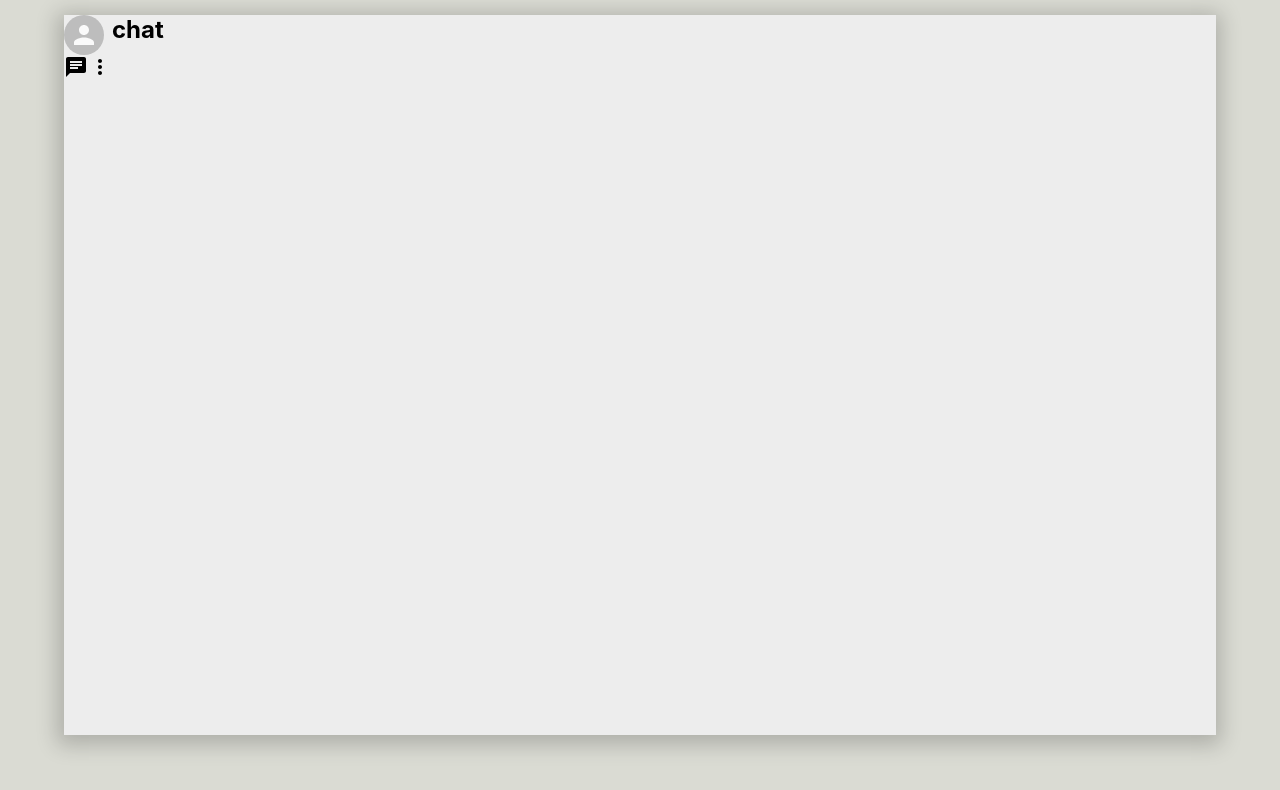
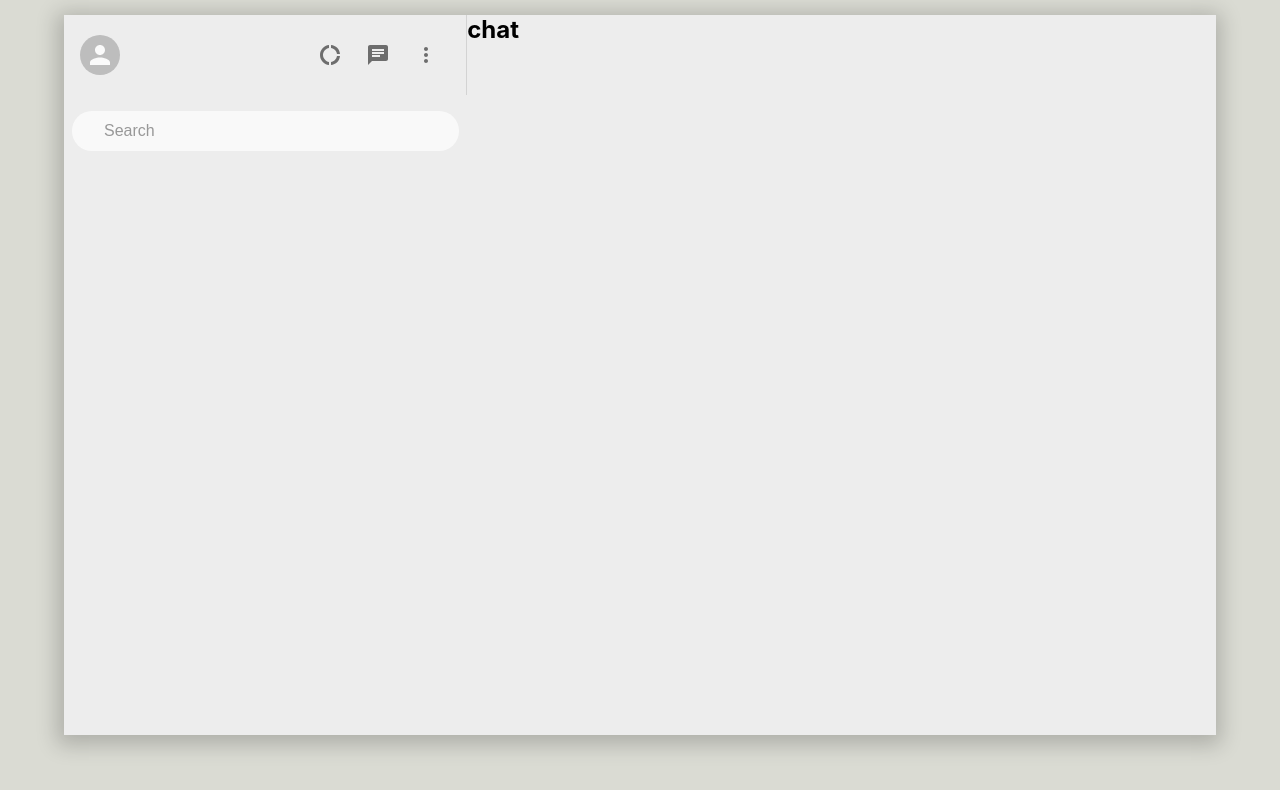
Before and after one commit to isurumanoddev/Siack_Realtime_Chat_Application, a React (Create React App) app: page / in a window 1280 px wide. Shown: the top 790 px of the page. Built offline with nearby package versions, Linux system fonts and the light colour scheme.

Commit message:
Create sidebar component

```diff
--- a/src/App.css
+++ b/src/App.css
@@ -4,11 +4,13 @@
     display: grid;
     place-items: center;
 }.app__body {
-     display: flex;
+     display: grid;
     background: #ededed;
     height: 90vh;
     width: 90vw;
     box-shadow: -1px 4px 20px 6px rgba(0,0,0,0.2);
      margin-top: -50px;
+    grid-template-columns: 0.35fr 0.65fr;
+
 
  }
--- a/src/Sidebar.css
+++ b/src/Sidebar.css
@@ -0,0 +1,55 @@
+.sidebar {
+
+
+  /*background-color: #e17c7c;*/
+  background-color: #ededed;
+}
+
+.sidebar__header {
+  display: flex;
+  align-items: center;
+  padding: 16px;
+  /*background-color: #075e54;*/
+  color: #fff;
+  justify-content: space-between;
+  border-right: 1px solid lightgray;
+}
+
+/*.sidebar__header  {*/
+/*  width: 40px;*/
+/*  height: 40px;*/
+/*  background-color: #fff;*/
+/*  border-radius: 50%;*/
+/*  margin-right: 16px;*/
+/*}*/
+
+.sidebar__headerRight  {
+  display: flex;
+  /*justify-content: space-between;*/
+  /*min-width: 8vw;*/
+
+  align-items: center;
+}
+
+.sidebar__search {
+  display: flex;
+}
+.sidebar__input {
+  height: 40px;
+  background-color: #fff;
+  margin: 1rem 0.5rem;
+  border-radius: 28px;
+  width: 100%;
+  padding: 0.5rem 2rem;
+  font-size: 1rem;
+  border: none;
+  outline: none;
+  opacity: 0.7;
+}
+
+.sidebar__chats {
+  flex: 1;
+  background-color: #fff;
+  margin: 16px;
+  border-radius: 16px;
+}
--- a/src/Sidebar.js
+++ b/src/Sidebar.js
@@ -1,26 +1,33 @@
 import React from 'react';
 import "./Sidebar.css"
-import {Avatar} from "@material-ui/core";
-import MoreVertIcon from '@mui/icons-material/MoreVert';
-import ChatIcon from '@mui/icons-material/Chat';
+import {Avatar, IconButton} from "@material-ui/core";
+import {Chat, DonutLarge, MoreVert} from "@mui/icons-material"
 
 
 function Sidebar() {
     return (
         <div className="sidebar">
             <div className="sidebar__header">
-                <Avatar />
+                <Avatar/>
                 <div className="sidebar__headerRight">
-                    {/*<DonutLargeIcon />*/}
-                    <ChatIcon />
-                    <MoreVertIcon/>
+                    <IconButton><DonutLarge/></IconButton>
+                    <IconButton><Chat/></IconButton>
+                    <IconButton><MoreVert/></IconButton>
+
+
+
                 </div>
             </div>
-            <div className="sidebar__search"></div>
+            <div className="sidebar__search">
+
+                <input type="text" className="sidebar__input" placeholder={"Search"}/>
+            </div>
+
             <div className="sidebar__chats"></div>
 
+
         </div>
-    );
+    )
 }
 
 export default Sidebar;
```
Also changed, not shown: 1 other file (tests, documents, lock files or other folders).
